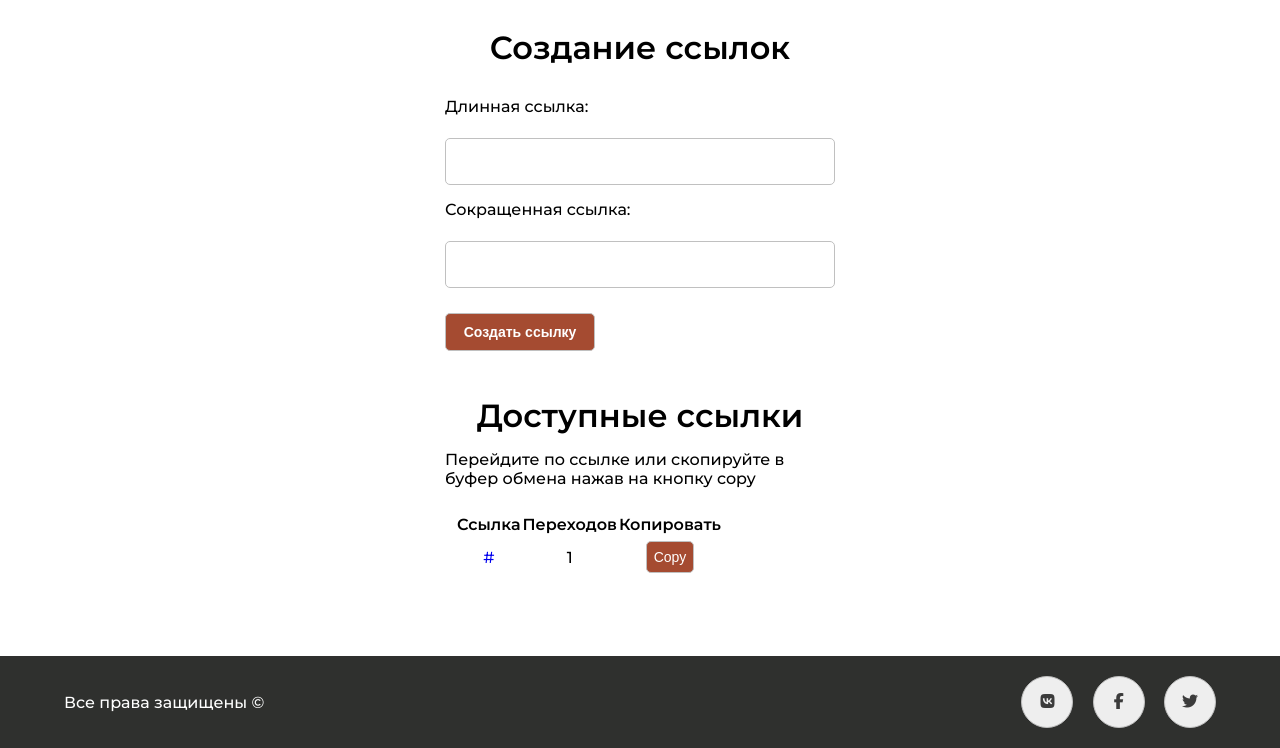
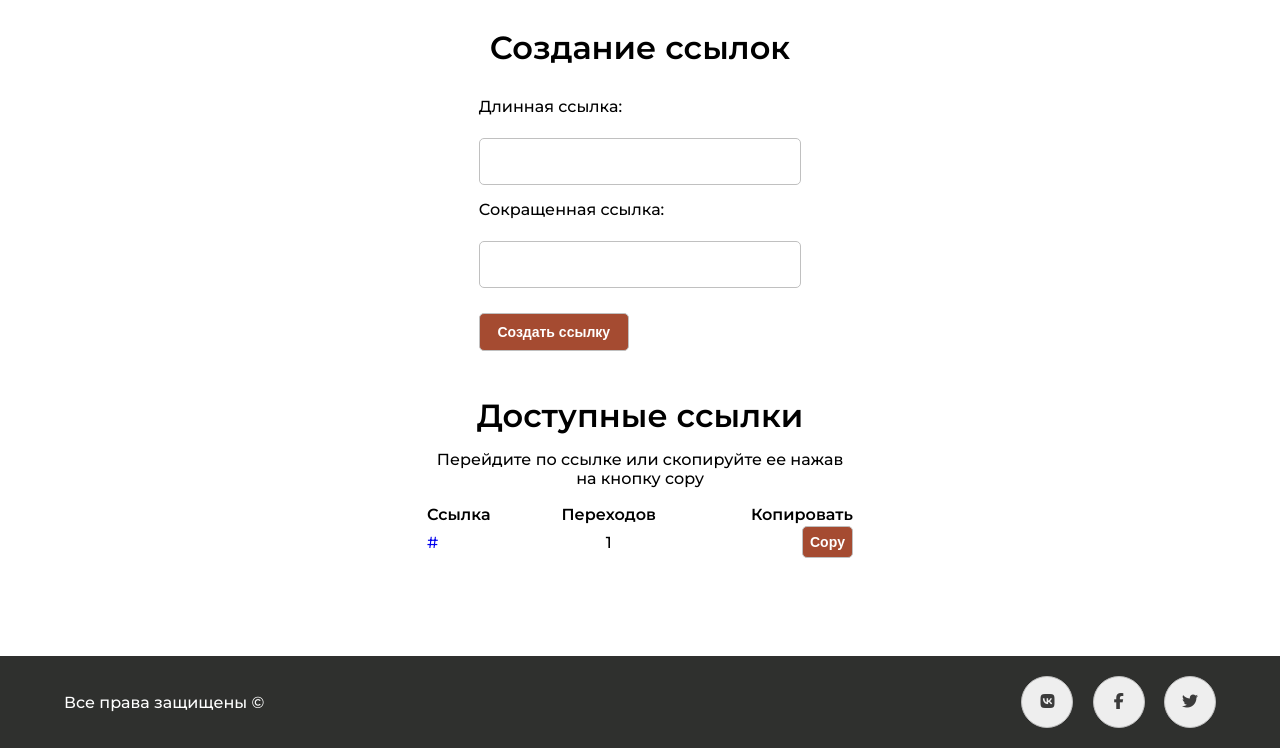
Before and after one commit to vanya2143/briefly, a Django app: page /links/ in a window 1280 px wide. Shown: the part 100-848 px from the top of the page. Run offline with Django 3.2, Linux system fonts and the light colour scheme; a user stored in the database is signed in; tables that the repository leaves empty hold one stand-in row (values such as "Sample post"); some libraries are stand-ins or nearby versions.

Commit message:
[*] Верстка странички с ссылками

```diff
--- a/linkCutter/static/linkCutter/css/link_page.css
+++ b/linkCutter/static/linkCutter/css/link_page.css
@@ -4,7 +4,7 @@
 
 .link-page {
     display: flex;
-    width: 390px;
+    width: 430px;
     height: 600px;
     flex-direction: column;
     align-items: center;
@@ -17,7 +17,7 @@
 .link-page form {
     display: flex;
     flex-direction: column;
-    width: 100%;
+    width: 75%;
 }
 
 .link-page form label {
@@ -49,13 +49,18 @@
     align-items: center;
     justify-content: center;
     padding: 20px;
-    width: 100%;
+    width: inherit;
     margin-top: 15px;
+}
+
+.links-block span {
+    text-align: center;
 }
 
 .user_links {
     align-self: flex-start;
     margin-top: 15px;
+    width: inherit;
 }
 
 .user_links .copy-button {
@@ -65,6 +70,7 @@
     background-color: #a54b31;
     font-size: 14px;
     color: white;
+    font-weight: bold;
     /*transition: all 300ms ease;*/
 }
 
@@ -76,11 +82,18 @@
     transform: translateY(-1px);
 }
 
-.user_links table:first-child  {
-    padding: 10px;
+.user_links table {
+    width: inherit;
 }
 
-.user_links table tr td {
-    padding: 5px;
+.user_links table .td-link {
+    text-align: start;
+}
+
+.user_links table .td-clicks {
     text-align: center;
 }
+
+.user_links table .td-button {
+    text-align: end;
+}
--- a/linkCutter/static/linkCutter/css/main.css
+++ b/linkCutter/static/linkCutter/css/main.css
@@ -136,11 +136,11 @@ main .main-page p:first-of-type {
 }
 
 main .button:hover {
-  -o-transform: translateY(-10px);
-  -ms-transform: translateY(-10px);
-  -moz-transform: translateY(-10px);
-  -webkit-transform: translateY(-10px);
-  transform: translateY(-10px);
+  -o-transform: translateY(-5px);
+  -ms-transform: translateY(-5px);
+  -moz-transform: translateY(-5px);
+  -webkit-transform: translateY(-5px);
+  transform: translateY(-5px);
   -webkit-box-shadow: 0px 24px 39px 6px rgba(184,182,184,1);
   -moz-box-shadow: 0px 24px 39px 6px rgba(184,182,184,1);
   box-shadow: 0px 24px 39px 6px rgba(184,182,184,1);
--- a/linkCutter/templates/linkCutter/links_page.html
+++ b/linkCutter/templates/linkCutter/links_page.html
@@ -12,25 +12,25 @@
             <!--            </div>-->
             <div class="links-block">
                 <h1>Доступные ссылки</h1>
-                <span>Перейдите по ссылке или скопируйте в буфер обмена нажав на кнопку copy</span>
+                <span>Перейдите по ссылке или скопируйте ee нажав на кнопку copy</span>
                 <div class="user_links">
                     <table>
                         <tr>
-                            <th>Ссылка</th>
-                            <th>Переходов</th>
-                            <th>Копировать</th>
+                            <th class="td-link">Ссылка</th>
+                            <th class="td-clicks">Переходов</th>
+                            <th class="td-button">Копировать</th>
                         </tr>
                         {% for link in links %}
                             <tr>
-                                <td>
+                                <td class="td-link">
                                     <a href="{{ link.get_absolute_url }}" domain="{{ request.META.HTTP_HOST }}"
                                        target="_blank">{{ link.source_link }}
                                     </a>
                                 </td>
-                                <td>
+                                <td class="td-clicks">
                                     {{ link.clicks }}
                                 </td>
-                                <td>
+                                <td class="td-button">
                                     <button class="copy-button" onclick="copyToClipboard(this)">Copy</button>
                                 </td>
                             </tr>
@@ -45,7 +45,7 @@
                 let elem = node.querySelector('a')
                 let url = 'http://' + elem.getAttribute('domain') + elem.getAttribute('href')
 
-                console.log(url)
+                console.log('Copied: ' + url)
                 navigator.clipboard.writeText(url)
             }
         </script>
```
